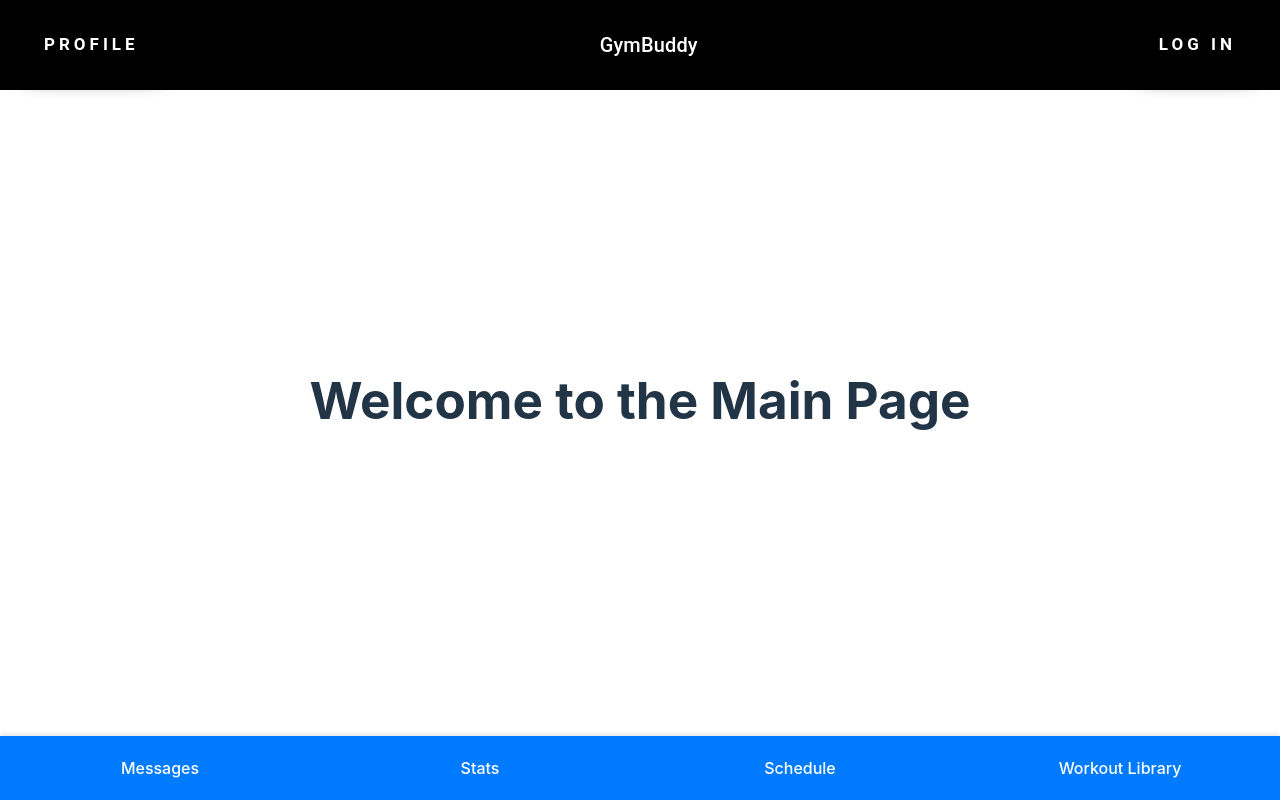
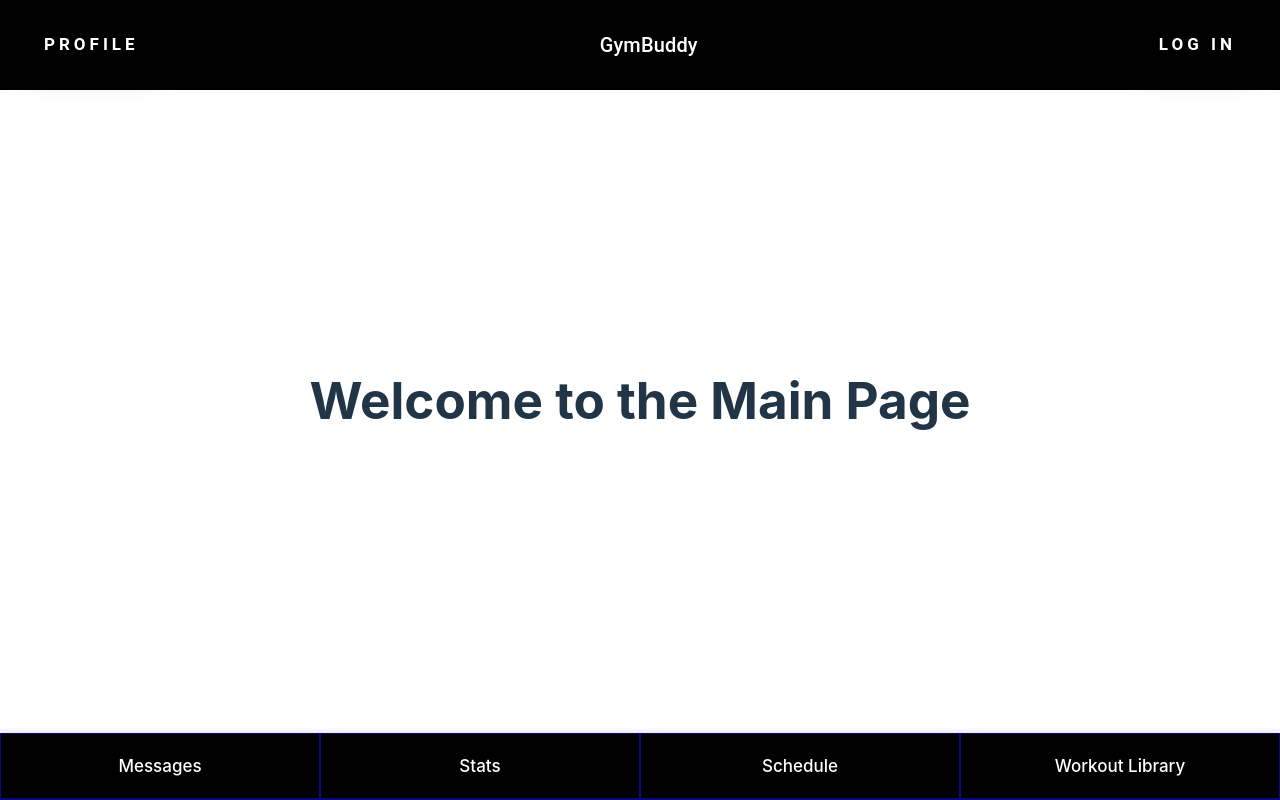
Before and after one commit to YashMadan28/gymbuddy, a React (Vite) app in the folder GymBuddy/: page / in a window 1280 px wide. Built offline with nearby package versions, Linux system fonts and the light colour scheme.

Commit message:
visual updates to footer and header buttons

```diff
--- a/GymBuddy/src/App.css
+++ b/GymBuddy/src/App.css
@@ -3,42 +3,6 @@
   margin: 0 auto;
   padding: 2rem;
   text-align: center;
-}
-
-.logo {
-  height: 6em;
-  padding: 1.5em;
-  will-change: filter;
-  transition: filter 300ms;
-}
-.logo:hover {
-  filter: drop-shadow(0 0 2em #646cffaa);
-}
-.logo.react:hover {
-  filter: drop-shadow(0 0 2em #61dafbaa);
-}
-
-@keyframes logo-spin {
-  from {
-    transform: rotate(0deg);
-  }
-  to {
-    transform: rotate(360deg);
-  }
-}
-
-@media (prefers-reduced-motion: no-preference) {
-  a:nth-of-type(2) .logo {
-    animation: logo-spin infinite 20s linear;
-  }
-}
-
-.card {
-  padding: 2em;
-}
-
-.read-the-docs {
-  color: #888;
 }
 
 .footer {
@@ -56,15 +20,20 @@
 
 .footer button {
   flex: 1;
-  padding: 20px 0px;
-  font-size: 16px;
-  border: 2px solid #00000000;
+  padding: 22px 0px;
+  font-size: 17px;
+  border: none;
+  border-right: 1px solid rgb(7, 7, 128);
+  border-top: 1px solid rgb(7, 7, 128);
+  border-bottom: 2px solid rgb(7, 7, 128);
+  border-left: 1px solid rgb(7, 7, 128);
   border-radius: 0px;
-  background-color: #007bff;
+  background-color: #000000;
   color: white;
   cursor: pointer;
   transition: background-color 0.3s ease;
   text-align: center;
+  box-sizing: border-box;
 }
 
 .footer button:hover {
--- a/GymBuddy/src/App.jsx
+++ b/GymBuddy/src/App.jsx
@@ -1,24 +1,23 @@
-import { useState } from 'react'
 import { BrowserRouter as Router, Routes, Route } from 'react-router-dom';
-import reactLogo from './assets/react.svg'
-import viteLogo from '/vite.svg'
 import './App.css'
-import AppBar from './AppBar';
 import AppLayout from './AppLayout';
 import Profile from './Profile';
 import MainPage from './MainPage';
-import { Link } from "react-router-dom";
 
 
 function App() {
 
   return (
     <Router>
-      <AppBar /> {AppBar}
       <Routes>
         <Route element = {<AppLayout />}>
           <Route path = "/" element = { <MainPage />} />
           <Route path = "/profile" element = {<Profile />} />
+          {/*<Route path = "/login" element = {<Login />} />*/}
+          {/*<Route path = "/messages" element = {<Messages />} />*/}
+          {/*<Route path = "/stats" element = {<Stats />} />*/}
+          {/*<Route path = "/Schedule" element = {<Schedule />} />*/}
+          {/*<Route path = "/workout_library" element = {<Workout_Library />} />*/}
         </Route>
       </Routes>
     </Router>
--- a/GymBuddy/src/AppBar.jsx
+++ b/GymBuddy/src/AppBar.jsx
@@ -2,13 +2,9 @@ import React, { useState } from 'react';
 import { Link } from 'react-router-dom';
 import AppBar from '@mui/material/AppBar';
 import Toolbar from '@mui/material/Toolbar';
-import IconButton from '@mui/material/IconButton';
-import Drawer from '@mui/material/Drawer';
-import MenuIcon from '@mui/icons-material/Menu';
 import Typography from '@mui/material/Typography';
 import Button from '@mui/material/Button';
-import List from '@mui/material/List';
-import ListItem from '@mui/material/ListItem';
+
 
 const Header = () => {
   return (
@@ -22,10 +18,11 @@ const Header = () => {
         }}
     >
       <Toolbar sx = {{ display: 'flex', justifyContent: 'center', paddingTop: '13px'}}>
+        <Link
+          to = "/profile"
+          style = {{ textDecoration: 'none' }}
+          >
           <Button
-            component = {Link}
-            to = "/profile"
-            color = "inherit"
             sx = {{
               padding: '10px 20px',
               border: 'none',
@@ -35,14 +32,17 @@ const Header = () => {
               letterSpacing: '4px',
               fontWeight: 700,
               textTransform: 'uppercase',
-              transition: 'box-shadow 0.5s',
-              background: 'rgb(0, 0, 0)',
+              transition: 'box-shadow 0.5s, background-color 0.5s',
+              backgroundColor: 'rgb(0, 0, 0)',
               boxShadow: '0 0 25px rgb(0, 0, 0)',
+              textDecoration: 'none',
               '&:hover': {
-                boxShadow: '0 0 5px rgb(0, 140, 255), 0 0 0px rgb(0, 255, 26), 0 0 50px rgb(0,140,255), 0 0 100px rgb(0,140,255)'
+                boxShadow: '0 0 5px rgb(0, 140, 255), 0 0 0px rgb(0, 140, 255), 0 0 50px rgb(0,140,255), 0 0 100px rgb(0,140,255)',
+                background: 'rgb(0, 140, 255)',
               },
             }}
           >Profile</Button>
+          </Link>
           <Typography
             variant = "h6"
             component = "div"
@@ -68,11 +68,12 @@ const Header = () => {
               letterSpacing: '4px',
               fontWeight: 700,
               textTransform: 'uppercase',
-              transition: 'box-shadow 0.5s',
-              background: 'rgb(0, 0, 0)',
+              transition: 'box-shadow 0.5s, background-color 0.5s',
+              backgroundColor: 'rgb(0, 0, 0)',
               boxShadow: '0 0 25px rgb(0, 0, 0)',
               '&:hover': {
-                boxShadow: '0 0 5px rgb(0, 140, 255), 00 00px rgb(0, 255, 26), 0 0 50px rgb(0,140,255), 0 0 100px rgb(0,140,255)'
+                boxShadow: '0 0 5px rgb(0, 140, 255), 00 00px rgb(0, 255, 26), 0 0 50px rgb(0,140,255), 0 0 100px rgb(0,140,255)',
+                background: 'rgb(0, 140, 255)',
               },
             }}
           >Log in</Button>
```
